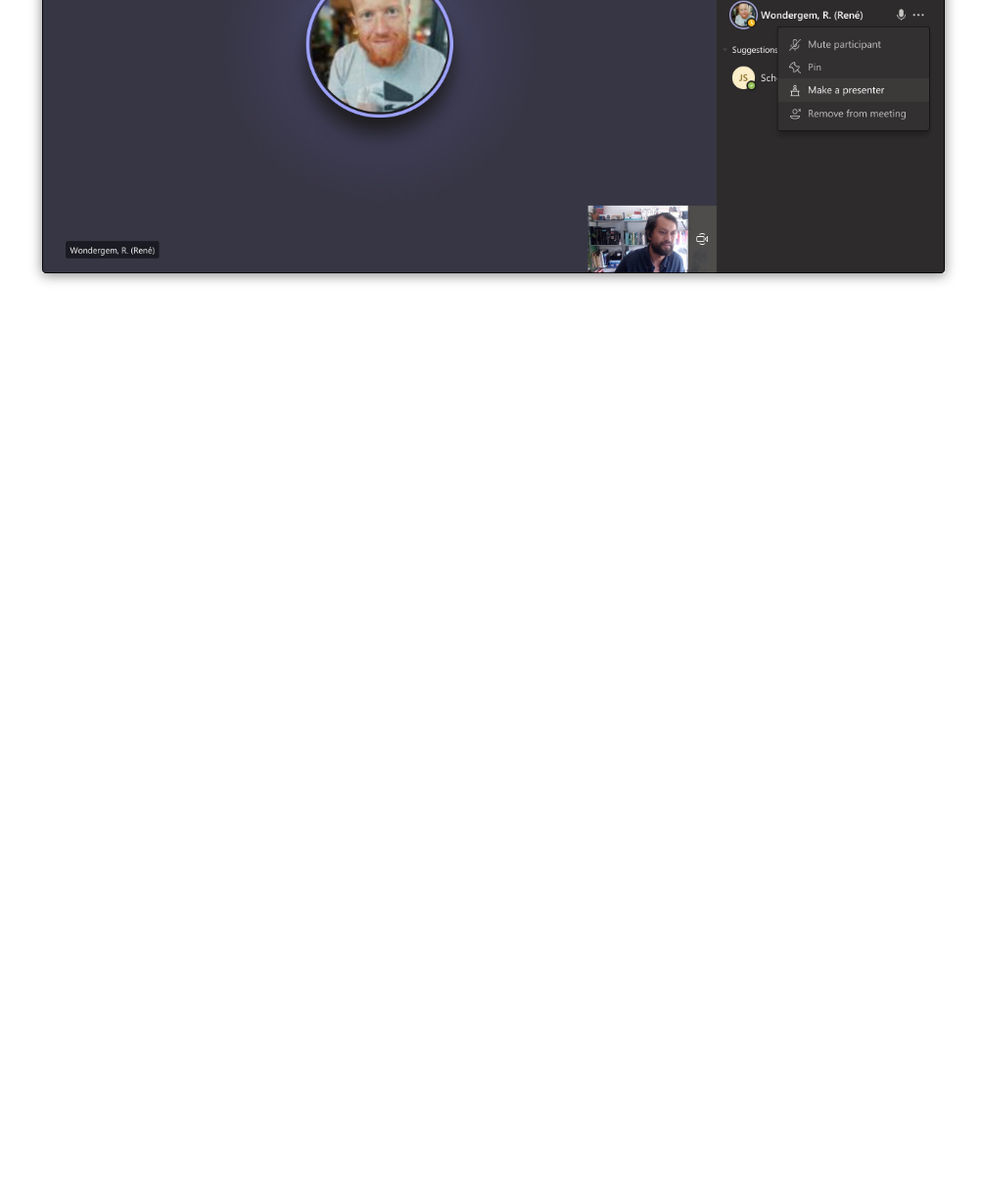
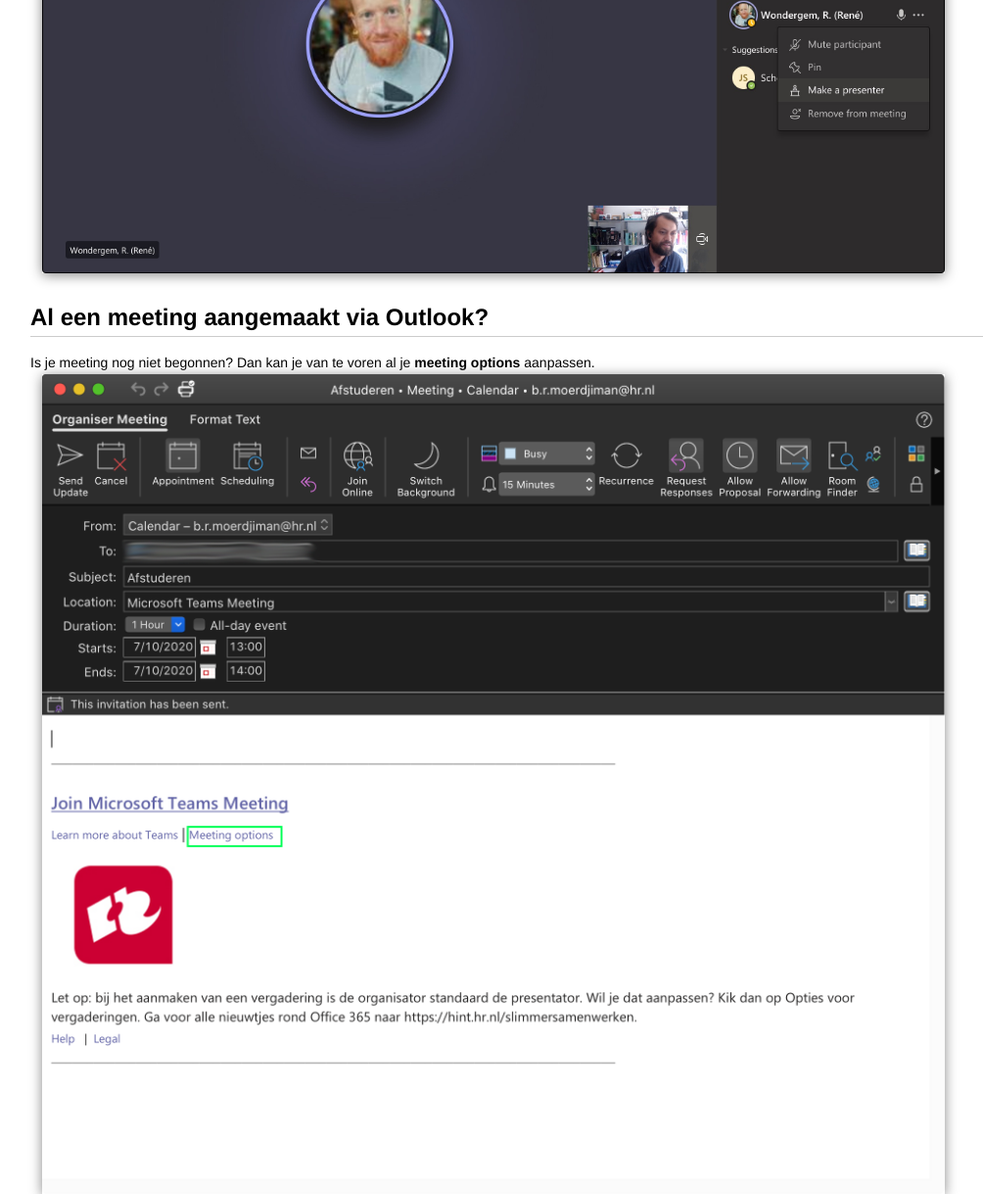
Before and after one commit to broezer/ms-team-presenter, a plain HTML site: page index.html in a window 1280 px wide. Shown: the part 4009-5228 px from the top of the page at 98% size, without its empty margins (97-1101 px from the left). Before the commit the page ends 4309 px from the top, so only its background shows below. Drawn offline with Linux system fonts and the light colour scheme.

Commit message:
add outlook options

```diff
--- a/index.html
+++ b/index.html
@@ -38,6 +38,10 @@
 		<p><img src="img/06.jpg" alt="" />
 		<img src="img/07.jpg" alt="" /></p>
 
+		<h2>Al een meeting aangemaakt via Outlook?</h2>
+		<p>Is je meeting nog niet begonnen? Dan kan je van te voren al je <strong>meeting options</strong> aanpassen.
+			<img src="img/08.png" alt="" />
+		</p>
 	</main>
 
 </body>
```
Also changed, not shown: img/08.png (added), 1 other file.
